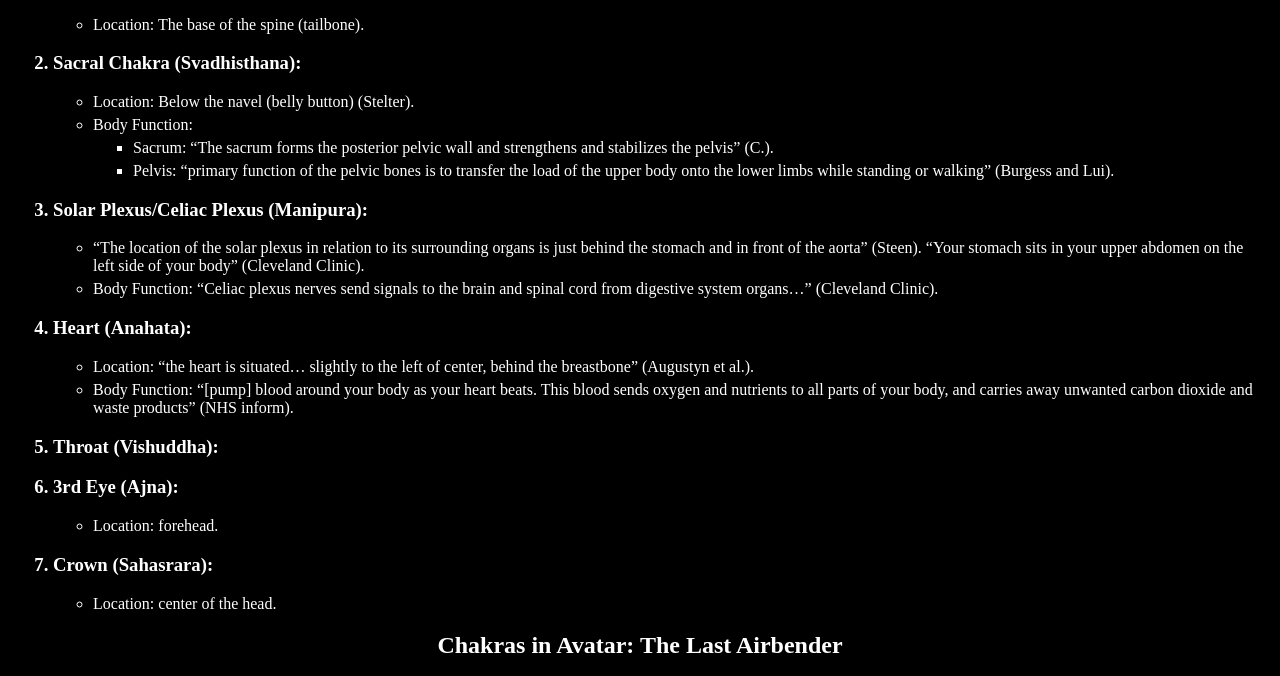
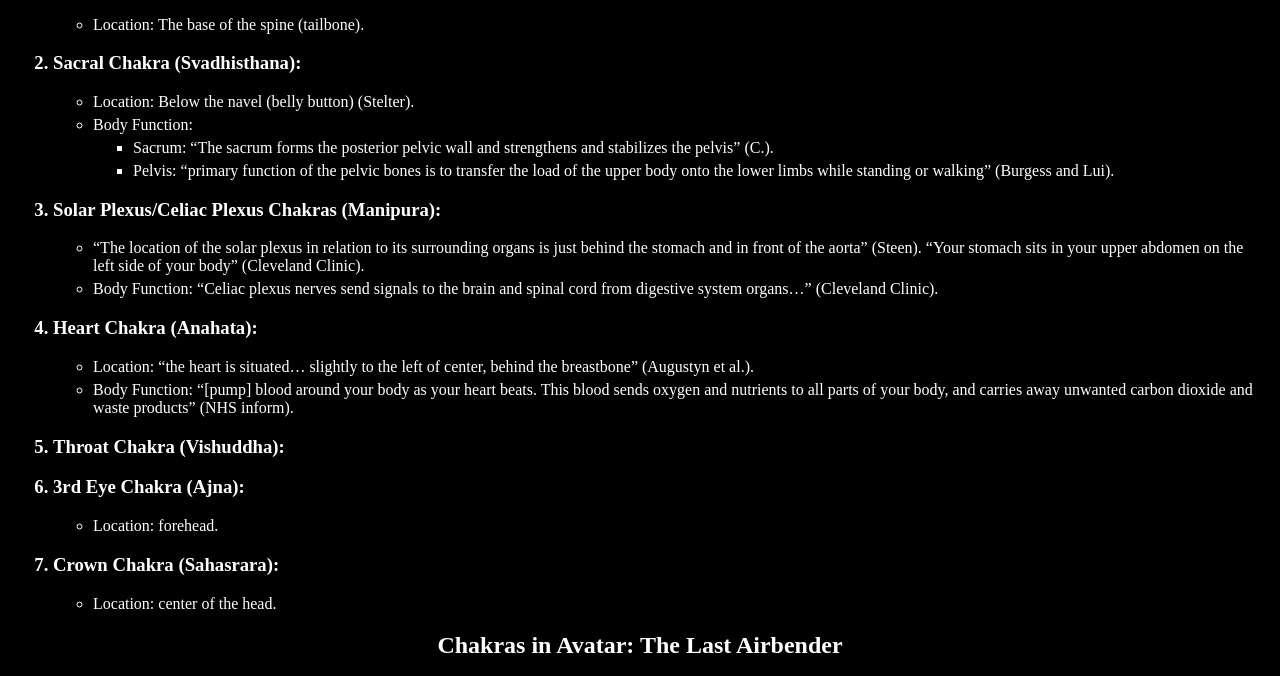
Before and after one commit to Chakras-7/The-7-Major-Chakras, a plain HTML site: page index.html in a window 1280 px wide. Shown: the part 105-781 px from the top of the page. Drawn offline with Linux system fonts and the light colour scheme.

Commit message:
Update index.html

```diff
--- a/index.html
+++ b/index.html
@@ -25,20 +25,20 @@
                         <li>Pelvis: <q>primary function of the pelvic bones is to transfer the load of the upper body onto the lower limbs while standing or walking</q> (Burgess and Lui).</li>
                     </ul>
         </ul>
-    <h3><li>Solar Plexus/Celiac Plexus (Manipura):</li></h3>
+    <h3><li>Solar Plexus/Celiac Plexus Chakras (Manipura):</li></h3>
         <ul>
             <li><q>The location of the solar plexus in relation to its surrounding organs is just behind the stomach and in front of the aorta</q> (Steen). <q>Your stomach sits in your upper abdomen on the left side of your body</q> (Cleveland Clinic).</li>
             <li>Body Function: <q>Celiac plexus nerves send signals to the brain and spinal cord from digestive system organs…</q> (Cleveland Clinic).</li>
         </ul>
-    <h3><li>Heart (Anahata):</li></h3>
+    <h3><li>Heart Chakra (Anahata):</li></h3>
         <ul>
             <li>Location: <q>the heart is situated… slightly to the left of center, behind the breastbone</q> (Augustyn et al.).</li>
             <li>Body Function: <q>[pump] blood around your body as your heart beats. This blood sends oxygen and nutrients to all parts of your body, and carries away unwanted carbon dioxide and waste products</q> (NHS inform).</li>
         </ul>
-    <h3><li>Throat (Vishuddha):</li></h3>
-    <h3><li>3rd Eye (Ajna):</li></h3>
-    <ul><li>Location: forehead.</li></ul>
-    <h3><li>Crown (Sahasrara):</li></h3>
+    <h3><li>Throat Chakra (Vishuddha):</li></h3>
+    <h3><li>3rd Eye Chakra (Ajna):</li></h3>
+        <ul><li>Location: forehead.</li></ul>
+    <h3><li>Crown Chakra (Sahasrara):</li></h3>
     <ul><li>Location: center of the head.</li></ul>
 </ol>
 
```
